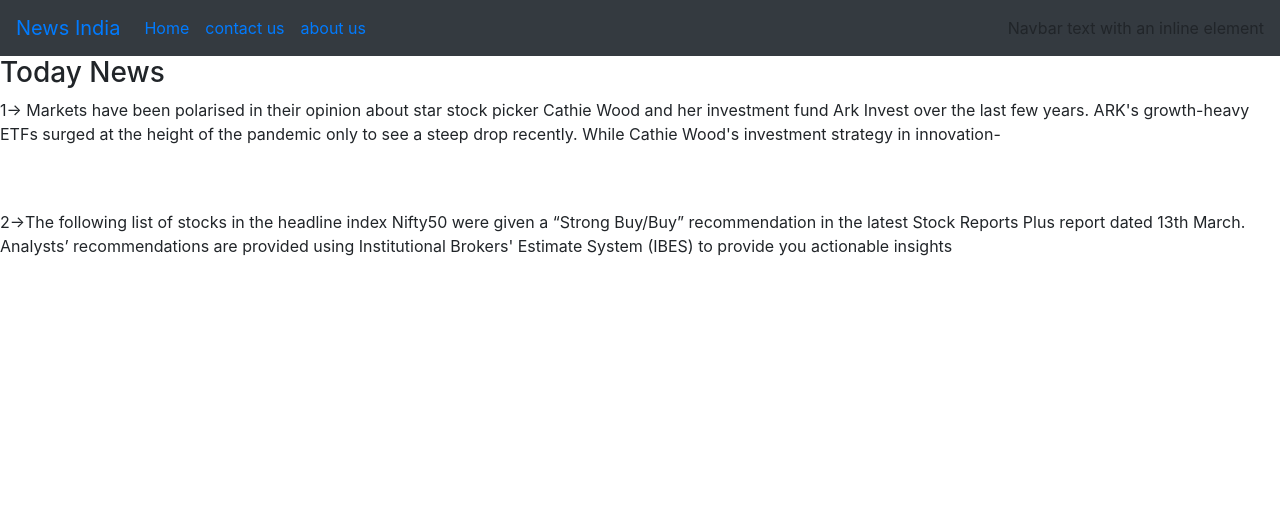
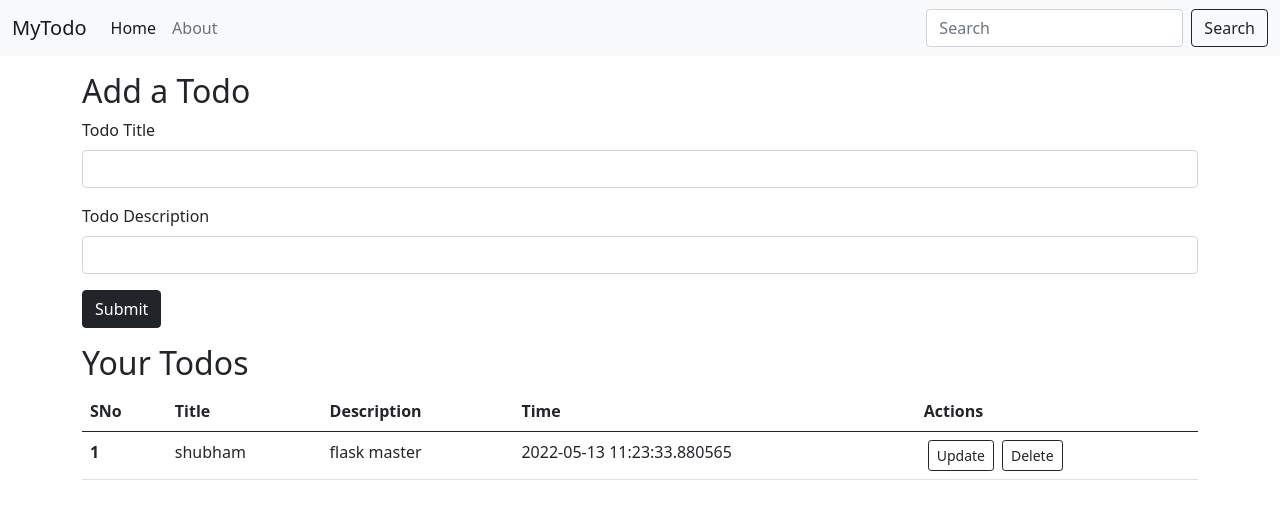
Before and after one commit to bharatthakur96/flask1, a Flask app: page / in a window 1280 px wide. Shown: the top 519 px of the page. Run offline with Flask 2, Linux system fonts and the light colour scheme; data comes from the database, SQL or seed files in the repository; both versions use the stored data as it was after the commit.

Commit message:
implemented crud

```diff
--- a/app.py
+++ b/app.py
@@ -1,15 +1,62 @@
-from flask import Flask, render_template
-from config import app
+from flask import Flask, render_template, request, redirect
+from flask_sqlalchemy import SQLAlchemy
+from datetime import datetime
 
 
-@app.route("/")
-def home():
-    return render_template("index.html")
+app = Flask(__name__)
+app.config['SQLALCHEMY_DATABASE_URI'] = "sqlite:///todo.db"
+app.config['SQLALCHEMY_TRACK_MODIFICATIONS'] = False
+db = SQLAlchemy(app)
 
 
-@app.route("/contacts")
-def contacts():
-    return "this is contact page"
+class Todo(db.Model):
+    sno = db.Column(db.Integer, primary_key=True)
+    title = db.Column(db.String(200), nullable=False)
+    desc = db.Column(db.String(500), nullable=False)
+    date_created = db.Column(db.DateTime, default=datetime.utcnow)
+
+    def __repr__(self) -> str:
+        return f"{self.sno} - {self.title}"
+
+@app.route('/', methods=['GET', 'POST'])
+def hello_world():
+    if request.method=='POST':
+        title = request.form['title']
+        desc = request.form['desc']
+        todo = Todo(title=title, desc=desc)
+        db.session.add(todo)
+        db.session.commit()
+
+    allTodo = Todo.query.all()
+    return render_template('index.html', allTodo=allTodo)
+
+@app.route('/show')
+def products():
+    allTodo = Todo.query.all()
+    print(allTodo)
+    return 'this is products page'
+
+@app.route('/update/<int:sno>', methods=['GET', 'POST'])
+def update(sno):
+    if request.method=='POST':
+        title = request.form['title']
+        desc = request.form['desc']
+        todo = Todo.query.filter_by(sno=sno).first()
+        todo.title = title
+        todo.desc = desc
+        db.session.add(todo)
+        db.session.commit()
+        return redirect("/")
+
+    todo = Todo.query.filter_by(sno=sno).first()
+    return render_template('update.html', todo=todo)
+
+@app.route('/delete/<int:sno>')
+def delete(sno):
+    todo = Todo.query.filter_by(sno=sno).first()
+    db.session.delete(todo)
+    db.session.commit()
+    return redirect("/")
 
 
 if __name__ == "__main__":
--- a/config.py
+++ b/config.py
@@ -1,4 +1,4 @@
-from flask import Flask
+# from flask import Flask
 
-app = Flask(__name__)
-app.config ["SECRET_KEY"]='7db148d3c46796421b7e8d66406ab0dd'
+# app = Flask(__name__)
+# app.config ["SECRET_KEY"]='7db148d3c46796421b7e8d66406ab0dd'
--- /dev/null
+++ b/templates/base.html
@@ -0,0 +1,49 @@
+<!doctype html>
+<html lang="en">
+
+<head>
+    <!-- Required meta tags -->
+    <meta charset="utf-8">
+    <meta name="viewport" content="width=device-width, initial-scale=1">
+
+    <!-- Bootstrap CSS -->
+    <link href="https://cdn.jsdelivr.net/npm/bootstrap@5.0.0-beta2/dist/css/bootstrap.min.css" rel="stylesheet"
+        integrity="sha384-BmbxuPwQa2lc/FVzBcNJ7UAyJxM6wuqIj61tLrc4wSX0szH/Ev+nYRRuWlolflfl" crossorigin="anonymous">
+    <link rel="stylesheet" href="{{ url_for('static', filename='css/style.css') }}">
+        <script src="{{ url_for('static', filename='js/test.js') }}"></script>
+    <title> {% block title %} {% endblock title %} - MyTodo</title>
+</head>
+
+<body>
+    <nav class="navbar navbar-expand-lg navbar-light bg-light">
+        <div class="container-fluid">
+            <a class="navbar-brand" href="/">MyTodo</a>
+            <button class="navbar-toggler" type="button" data-bs-toggle="collapse"
+                data-bs-target="#navbarSupportedContent" aria-controls="navbarSupportedContent" aria-expanded="false"
+                aria-label="Toggle navigation">
+                <span class="navbar-toggler-icon"></span>
+            </button>
+            <div class="collapse navbar-collapse" id="navbarSupportedContent">
+                <ul class="navbar-nav me-auto mb-2 mb-lg-0">
+                    <li class="nav-item">
+                        <a class="nav-link active" aria-current="page" href="#">Home</a>
+                    </li>
+                    <li class="nav-item">
+                        <a class="nav-link" href="#">About</a>
+                    </li>
+
+
+                </ul>
+                <form class="d-flex">
+                    <input class="form-control me-2" type="search" placeholder="Search" aria-label="Search">
+                    <button class="btn btn-outline-dark" type="submit">Search</button>
+                </form>
+            </div>
+        </div>
+    </nav>
+{% block body %}
+
+{% endblock body %}
+</body>
+
+</html>
--- a/templates/index.html
+++ b/templates/index.html
@@ -1,50 +1,74 @@
-<!doctype html>
-<html lang="en">
-  <head>
-    <!-- Required meta tags -->
-    <meta charset="utf-8">
-    <meta name="viewport" content="width=device-width, initial-scale=1, shrink-to-fit=no">
+{% extends 'base.html' %}
+{% block title %} Home{% endblock title %}
+{% block body %}
 
-    <!-- Bootstrap CSS -->
-    <link rel="stylesheet" href="https://cdn.jsdelivr.net/npm/bootstrap@4.3.1/dist/css/bootstrap.min.css" integrity="sha384-ggOyR0iXCbMQv3Xipma34MD+dH/1fQ784/j6cY/iJTQUOhcWr7x9JvoRxT2MZw1T" crossorigin="anonymous">
+    <div class="container my-3">
+        <h2>Add a Todo</h2>
+        <form action="/" method="POST">
+            <div class="mb-3">
+              <label for="title" class="form-label">Todo Title</label>
+              <input type="text" class="form-control" name="title" id="title" aria-describedby="emailHelp">
+            </div>
+            <div class="mb-3">
+              <label for="desc" class="form-label">Todo Description</label>
+              <input type="text" class="form-control" name="desc" id="desc">
+            </div>
 
-    <title>Hello, world!</title>
-  </head>
-  <body>
-    <nav class="navbar navbar-expand-lg navbar-blue bg-dark">
-        <a class="navbar-brand" href="#">News India</a>
-        <button class="navbar-toggler" type="button" data-toggle="collapse" data-target="#navbarText" aria-controls="navbarText" aria-expanded="false" aria-label="Toggle navigation">
-          <span class="navbar-toggler-icon"></span>
-        </button>
-        <div class="collapse navbar-collapse" id="navbarText">
-          <ul class="navbar-nav mr-auto">
-            <li class="nav-item active">
-              <a class="nav-link" href="#">Home <span class="sr-only">(current)</span></a>
-            </li>
-            <li class="nav-item">
-              <a class="nav-link" href="#">contact us</a>
-            </li>
-            <li class="nav-item">
-              <a class="nav-link" href="#">about us</a>
-            </li>
-          </ul>
-          <span class="navbar-text">
-            Navbar text with an inline element
-          </span>
-        </div>
-      </nav>
-      <h3>Today News</h3>
-      <p>1-> Markets have been polarised in their opinion about star stock picker Cathie Wood and her investment fund Ark
-          Invest over the last few years. ARK's growth-heavy ETFs surged at the height of the pandemic only to see a steep
-          drop recently. While Cathie Wood's investment strategy in innovation-</p><br><br>
-      <p>2->The following list of stocks in the headline index Nifty50 were given a “Strong Buy/Buy” recommendation in the
-          latest Stock Reports Plus report dated 13th March. Analysts’ recommendations are provided using Institutional
-          Brokers' Estimate System (IBES) to provide you actionable insights</p>
+            <button type="submit" class="btn btn-dark">Submit</button>
+          </form>
+    </div>
+    <div class="container my-3">
+        <h2>Your Todos</h2>
 
-    <!-- Optional JavaScript -->
-    <!-- jQuery first, then Popper.js, then Bootstrap JS -->
-    <script src="https://code.jquery.com/jquery-3.3.1.slim.min.js" integrity="sha384-q8i/X+965DzO0rT7abK41JStQIAqVgRVzpbzo5smXKp4YfRvH+8abtTE1Pi6jizo" crossorigin="anonymous"></script>
-    <script src="https://cdn.jsdelivr.net/npm/popper.js@1.14.7/dist/umd/popper.min.js" integrity="sha384-UO2eT0CpHqdSJQ6hJty5KVphtPhzWj9WO1clHTMGa3JDZwrnQq4sF86dIHNDz0W1" crossorigin="anonymous"></script>
-    <script src="https://cdn.jsdelivr.net/npm/bootstrap@4.3.1/dist/js/bootstrap.min.js" integrity="sha384-JjSmVgyd0p3pXB1rRibZUAYoIIy6OrQ6VrjIEaFf/nJGzIxFDsf4x0xIM+B07jRM" crossorigin="anonymous"></script>
-  </body>
-</html>
+                {% if allTodo|length == 0 %}
+
+                <div class="alert alert-dark" role="alert">
+                    No Todos found. Add your first todo now!
+                  </div>
+                    {% else %}
+                    <table class="table">
+                        <thead>
+                          <tr>
+                            <th scope="col">SNo</th>
+                            <th scope="col">Title</th>
+                            <th scope="col">Description</th>
+                            <th scope="col">Time</th>
+                            <th scope="col">Actions</th>
+                          </tr>
+                        </thead>
+
+                        <tbody>
+              {% for todo in allTodo %}
+              <tr>
+                <th scope="row">{{loop.index}}</th>
+                <td>{{todo.title}}</td>
+                <td>{{todo.desc}}</td>
+                <td>{{todo.date_created}}</td>
+                <td>
+                  <a href="/update/{{todo.sno}}" type="button" class="btn btn-outline-dark btn-sm mx-1">Update</button>
+                  <a href="/delete/{{todo.sno}}" type="button" class="btn btn-outline-dark btn-sm mx-1">Delete</button>
+
+                </td>
+              </tr>
+
+              {% endfor %}
+            </tbody>
+            </table>
+              {% endif %}
+
+
+    </div>
+    <!-- Optional JavaScript; choose one of the two! -->
+
+    <!-- Option 1: Bootstrap Bundle with Popper -->
+    <script src="https://cdn.jsdelivr.net/npm/bootstrap@5.0.0-beta2/dist/js/bootstrap.bundle.min.js"
+        integrity="sha384-b5kHyXgcpbZJO/tY9Ul7kGkf1S0CWuKcCD38l8YkeH8z8QjE0GmW1gYU5S9FOnJ0"
+        crossorigin="anonymous"></script>
+
+    <!-- Option 2: Separate Popper and Bootstrap JS -->
+    <!--
+    <script src="https://cdn.jsdelivr.net/npm/@popperjs/core@2.6.0/dist/umd/popper.min.js" integrity="sha384-KsvD1yqQ1/1+IA7gi3P0tyJcT3vR+NdBTt13hSJ2lnve8agRGXTTyNaBYmCR/Nwi" crossorigin="anonymous"></script>
+    <script src="https://cdn.jsdelivr.net/npm/bootstrap@5.0.0-beta2/dist/js/bootstrap.min.js" integrity="sha384-nsg8ua9HAw1y0W1btsyWgBklPnCUAFLuTMS2G72MMONqmOymq585AcH49TLBQObG" crossorigin="anonymous"></script>
+    -->
+
+{% endblock body %}
```
Also changed, not shown: templates/g.txt (deleted, +0 -21 lines), templates/update.html (added, +34 -0 lines), todo.db (added), 2 other files.
